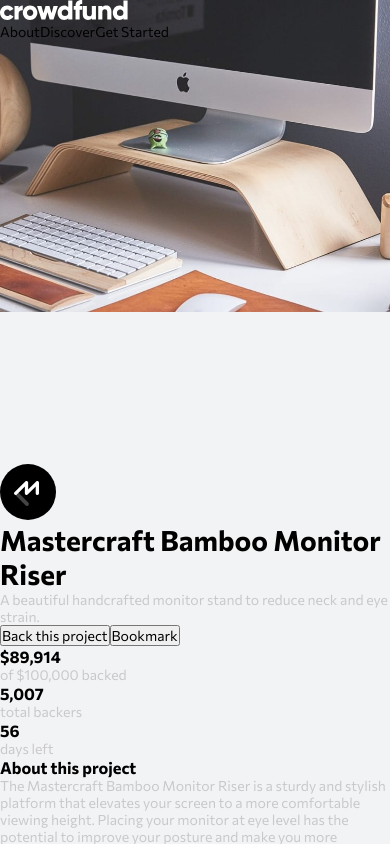
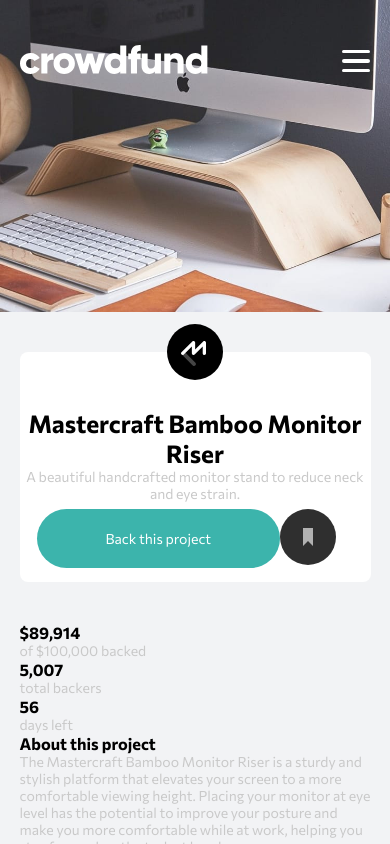
Before and after one commit to ardotheedu/crowdfunding-product-page, a Next.js app: page / in a window 390 px wide. Shown: the top 844 px of the page. Built offline with nearby package versions, Linux system fonts and the light colour scheme.

Commit message:
feat: mobile resposiveness

```diff
--- /dev/null
+++ b/src/components/Burger/index.tsx
@@ -0,0 +1,58 @@
+import React, { useState } from 'react';
+import styled from 'styled-components';
+import RightNav from '../RightNav';
+
+interface BurguerProps {
+    open: boolean;
+}
+
+const StyledBurger = styled.div<BurguerProps>`
+  width: 2rem;
+  height: 2rem;
+  position: fixed;
+  top: 15px;
+  right: 20px;
+  z-index: 20;
+  display: none;
+  @media (max-width: 768px) {
+    transform: translateY(32px);
+    display: flex;
+    justify-content: space-around;
+    flex-flow: column nowrap;
+  }
+  div {
+    width: 2rem;
+    height: 0.25rem;
+    background-color: ${({ open }) => open ? '#ccc' : '#fff'};
+    border-radius: 10px;
+    transform-origin: 1px;
+    transition: all 0.3s linear;
+    &:nth-child(1) {
+      transform: ${({ open }) => open ? 'rotate(45deg)' : 'rotate(0)'};
+    }
+    &:nth-child(2) {
+      transform: ${({ open }) => open ? 'translateX(100%)' : 'translateX(0)'};
+      opacity: ${({ open }) => open ? 0 : 1};
+    }
+    &:nth-child(3) {
+      transform: ${({ open }) => open ? 'rotate(-45deg)' : 'rotate(0)'};
+    }
+  }
+`;
+
+const Burger = () => {
+  const [open, setOpen] = useState(false)
+
+  return (
+    <>
+      <StyledBurger open={open} onClick={() => setOpen(!open)}>
+        <div />
+        <div />
+        <div />
+      </StyledBurger>
+      <RightNav open={open}/>
+    </>
+  )
+}
+
+export default Burger
--- a/src/components/Header/index.tsx
+++ b/src/components/Header/index.tsx
@@ -6,10 +6,7 @@ import { Header, HeaderContent} from '../../styles/pages/index';
 export default function HeaderComponent() {
   return (
     <Header>
-        <HeaderContent>
-            <img src="/logo.svg"></img>
-            <Menu />
-        </HeaderContent>
+        <Menu />
     </Header>
   );
 }
--- a/src/components/Menu/index.tsx
+++ b/src/components/Menu/index.tsx
@@ -1,19 +1,38 @@
 import React from 'react';
-import { StyledMenu } from '../../styles/pages/index';
+import Burger from '../Burger';
+import styled from 'styled-components';
 
-export default function Menu() {
+export const Nav = styled.nav`
+  @media (max-width: 768px) {
+    padding: 30px 0;
+    .logo {
+      padding: 15px 0;
+      margin: 0 20px;
+      img {
+        height: 2.1rem;
+      }
+    }
+  }
+  @media (min-width: 1000px) {
+    width: 100%;
+    padding: 0 10%;
+    display: flex;
+    justify-content: space-between;
+    align-items: baseline;
+    .logo {
+      padding: 15px 0;
+    }
+  }
+`;
+
+export default function Navbar() {
 
   return (
-    <StyledMenu >
-        <a href="/">
-            About
-        </a>
-        <a href="/">
-            Discover
-        </a>
-        <a href="/">
-            Get Started
-        </a>
-    </StyledMenu>
+    <Nav >
+      <div className="logo">
+        <img src="/logo.svg"></img>
+      </div>
+      <Burger />
+    </Nav>
   )
 }
--- /dev/null
+++ b/src/components/RightNav/index.tsx
@@ -0,0 +1,47 @@
+import React from 'react';
+import styled from 'styled-components';
+
+interface UlProps {
+    open: boolean;
+}
+const Ul = styled.ul<UlProps>`
+  list-style: none;
+  display: flex;
+  flex-flow: row nowrap;
+  li {
+    color: #fff;
+    & + li {
+      margin-left: 7px;
+    }
+  }
+  @media (max-width: 768px) {
+    flex-flow: column nowrap;
+    background-color: #0D2538;
+    position: fixed;
+    transform: ${({ open }) => open ? 'translateX(0)' : 'translateX(100%)'};
+    top: 0;
+    right: 0;
+    height: 100vh;
+    width: 300px;
+    padding-top: 3.5rem;
+    transition: transform 0.3s ease-in-out;
+    li {
+      color: #fff;
+      & + li {
+        margin-left: 0;
+      }
+    }
+  }
+`;
+
+const RightNav = ({ open }) => {
+  return (
+    <Ul open={open}>
+      <li>About</li>
+      <li>Discover</li>
+      <li>Get Started</li>
+    </Ul>
+  )
+}
+
+export default RightNav
--- a/src/styles/pages/index.ts
+++ b/src/styles/pages/index.ts
@@ -32,55 +32,14 @@ export const HeaderContent = styled.div`
  }
 `;
 
-export const StyledMenu = styled.nav`
-  /* display: flex;
-  flex-direction: column;
-  justify-content: center;
-  background: #EFFFFA;
-  transform: ${({ open }) => open ? 'translateX(0)' : 'translateX(0)'};
-  height: 100vh;
-  text-align: left;
-  padding: 2rem;
-  position: absolute;
-  top: 0;
-  left: 0;
-  transition: transform 0.3s ease-in-out;
 
-  @media (max-width: 576px) {
-      width: 100%;
-    }
-
-  a {
-    font-size: 2rem;
-    text-transform: uppercase;
-    padding: 2rem 0;
-    font-weight: bold;
-    letter-spacing: 0.5rem;
-    color: #0D0C1D;
-    text-decoration: none;
-    transition: color 0.3s linear;
-
-    @media (max-width: 576px) {
-      font-size: 1.5rem;
-      text-align: center;
-    }
-
-    &:hover {
-      color: #343078;
-    } */
-  @media (min-width: 1000px) {
-    a {
-      margin: 0;
-      padding: 0;
-      overflow: hidden;
-
-      margin-left: 20px;
-      color: white;
-  }
-  }
-`;
 
 export const Content = styled.main`
+    max-width: 90%;
+    margin: 0 auto;
+    display: flex;
+    flex-direction: column;
+    transform: translateY(-8rem);
   @media (min-width: 1000px) {
     max-width: 700px;
     margin: 0 auto;
@@ -91,6 +50,18 @@ export const Content = styled.main`
 `;
 
 export const Introduction = styled.div`
+    background: var(--white);
+    text-align: center;
+    height: 230px;
+    margin-bottom: 40px;
+    display: flex;
+    flex-direction: column;
+    align-items: center;
+    border-radius: 8px;
+
+    img {
+      transform: translateY(-50%)
+    }
   @media (min-width: 1000px) {
     background: var(--white);
     height: 230px;
@@ -106,6 +77,14 @@ export const Introduction = styled.div`
   }
 `;
 export const TextContent = styled.div`
+    display: flex;
+    flex-direction: column;
+    align-items: center;
+    margin-bottom: 7px;
+
+    h1 {
+      font-size: 1.75rem;
+    }
   @media (min-width: 1000px) {
     display: flex;
     flex-direction: column;
@@ -119,6 +98,9 @@ export const TextContent = styled.div`
 `;
 
 export const Buttons = styled.div`
+    width: 90%;
+    height: 59px;
+    display: flex;
   @media (min-width: 1000px) {
     justify-content: space-between;
     width: 600px;
@@ -128,6 +110,11 @@ export const Buttons = styled.div`
 `;
 
 export const BackButton = styled.button`
+      background-color: var(--moderate-cyan);
+    color: white;
+    width: 90%;
+    border-style: none;
+    border-radius: 40px;
   @media (min-width: 1000px) {
     background-color: var(--moderate-cyan);
     color: white;
@@ -138,7 +125,17 @@ export const BackButton = styled.button`
 `;
 
 export const BookmarkButton = styled.button`
+  visibility: hidden;
+  &:before {
+        visibility: visible;
+        content: url(/icon-bookmark.svg);
+        width: 20px;
+        float: left;
+  }
+  border-style: none;
   @media (min-width: 1000px) {
+    visibility: visible;
+
       padding: 15px 35px;
       border-style: none;
       border-radius: 40px;
```
